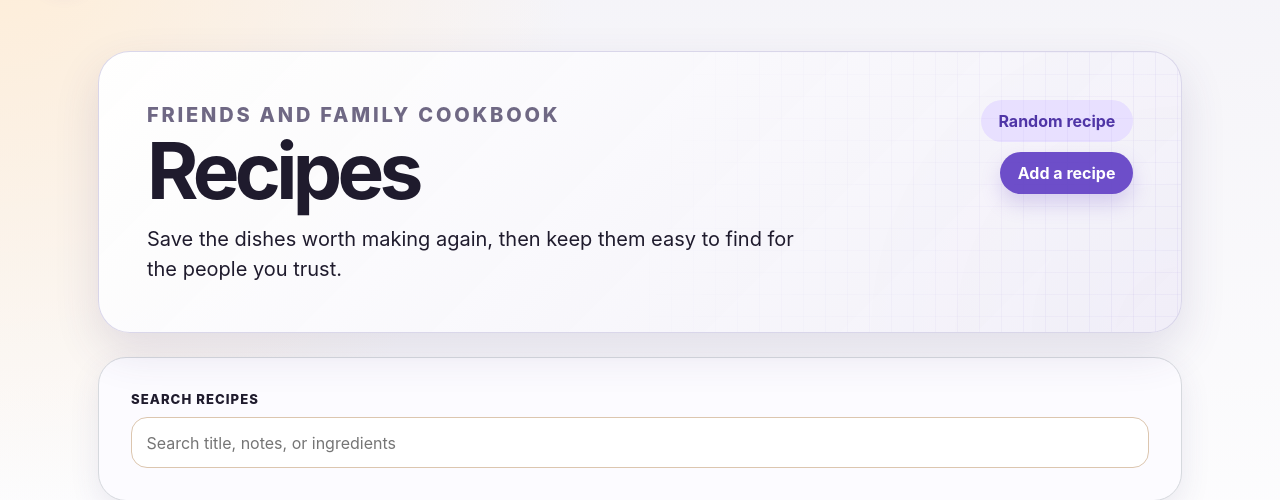
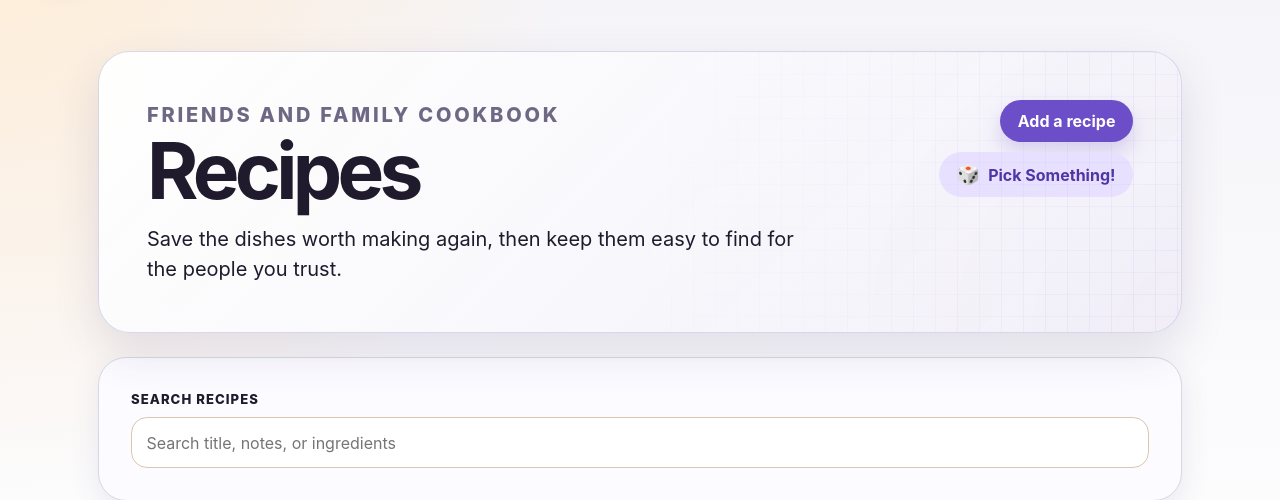
Before and after one commit to cleavernl/recipe-site, a Django app: page /recipes/ in a window 1280 px wide. Shown: the part 71-571 px from the top of the page. Run offline with Django 5.2, Linux system fonts and the light colour scheme; the visitor is signed in with stand-in values (Sample User, id 1); data comes from the database, SQL or seed files in the repository; data that the repository does not hold is empty.

Commit message:
Recipe list hero: reorder pick link, dice icon, Pick Something! label.
Place Add a recipe above the random link; style the secondary link as an
inline-flex row with a dice emoji and updated copy.

Co-authored-by: Cursor <cursoragent@cursor.com>

```diff
--- a/src/recipes/tests.py
+++ b/src/recipes/tests.py
@@ -79,6 +79,7 @@ class RecipeWorkflowTests(TestCase):
         self.assertContains(response, 'id="top"')
         self.assertContains(response, 'href="#top"')
         self.assertContains(response, reverse("recipes:random"))
+        self.assertContains(response, "Pick Something!")
 
     def test_recipe_list_has_no_search_submit_button_and_live_search_hooks(self):
         self.client.force_login(self.other_user)
--- a/src/static/site.css
+++ b/src/static/site.css
@@ -359,6 +359,18 @@ select:focus-visible {
   .hero-actions {
     align-items: flex-end;
   }
+}
+
+.hero-pick-something {
+  align-items: center;
+  display: inline-flex;
+  gap: 0.5rem;
+  justify-content: center;
+}
+
+.hero-pick-something .button-icon {
+  font-size: 1.2em;
+  line-height: 1;
 }
 
 .hero h1,
--- a/src/templates/recipes/list.html
+++ b/src/templates/recipes/list.html
@@ -10,8 +10,11 @@
       <p>Save the dishes worth making again, then keep them easy to find for the people you trust.</p>
     </div>
     <div class="hero-actions">
-      <a class="button secondary" href="{% url 'recipes:random' %}">Random recipe</a>
       <a class="button" href="{% url 'recipes:create' %}">Add a recipe</a>
+      <a class="button secondary hero-pick-something" href="{% url 'recipes:random' %}">
+        <span class="button-icon" aria-hidden="true">🎲</span>
+        <span>Pick Something!</span>
+      </a>
     </div>
   </section>
 
```
